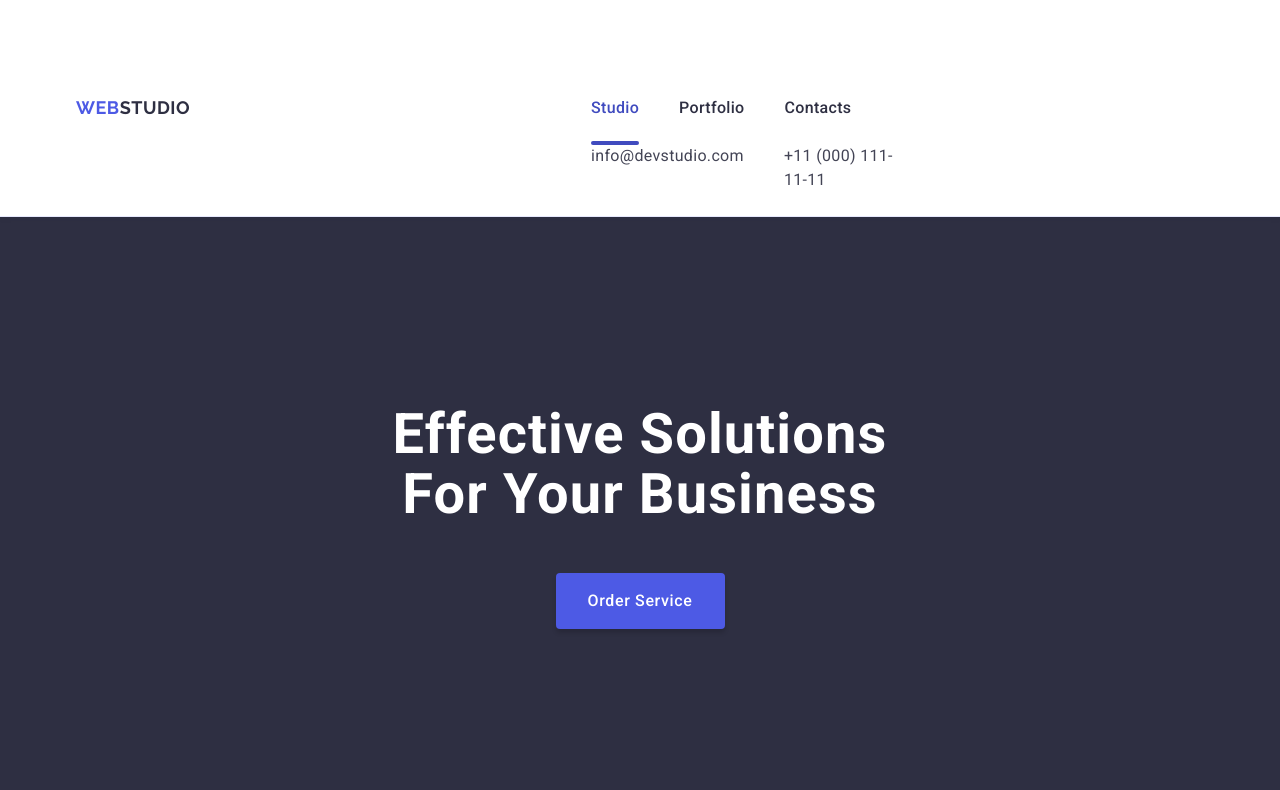
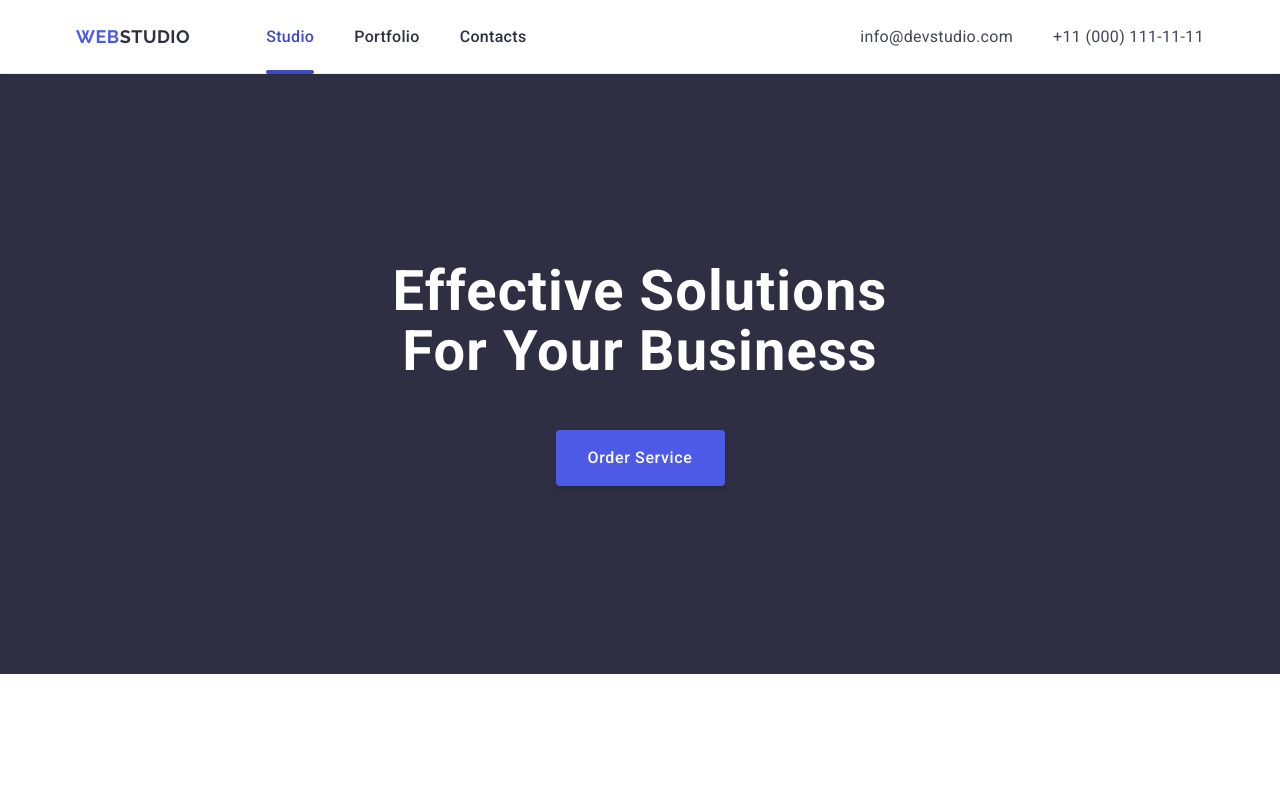
Before and after one commit to SerzhykAspirant/goit-markup-hw-06, a plain HTML site: page index.html in a window 1280 px wide. Shown: the top 790 px of the page. Drawn offline with nearby package versions, Linux system fonts and the light colour scheme.

Commit message:
Update hw 6 finish

```diff
--- a/css/styles.css
+++ b/css/styles.css
@@ -122,6 +122,8 @@ text-transform: uppercase;
     background: #FFF;
 }
 .container-mobile {
+    flex-direction: column;
+    display: flex;
     padding: 72px 0 24px 16px;
     max-width: 320px;
     margin: 0 auto;
@@ -802,6 +804,14 @@ color: #404BBF;
     .container {
         max-width: 768px;
     }
+    .container-mobile {
+        max-width: 100%;
+        padding: 0;
+        margin: 0;
+        flex-direction: row;
+        justify-content: space-between;
+        align-items: center;
+    }
 
     /* Header. Logo+navigation */
 
@@ -821,10 +831,7 @@ color: #404BBF;
     }
 
     .header-menu {
-        display: flex;
-        flex-direction: row;
-        align-items: center;
-        justify-content: space-between;
+        display: block;
         position: static;
         padding-left: 0;
         padding-bottom: 0;
```
